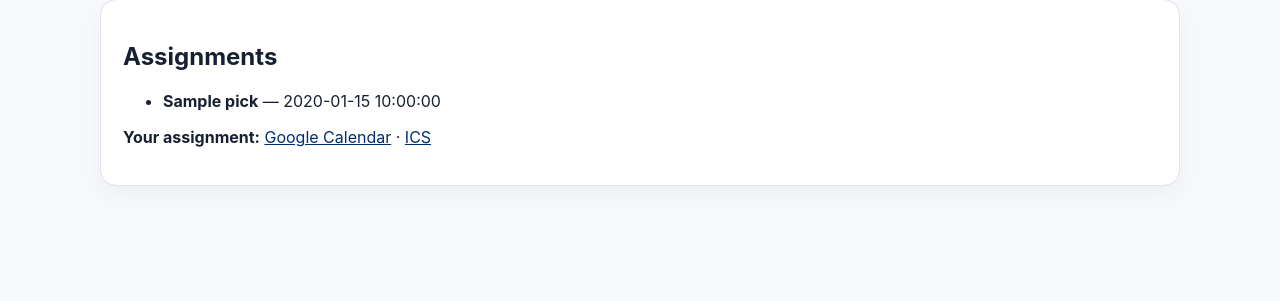
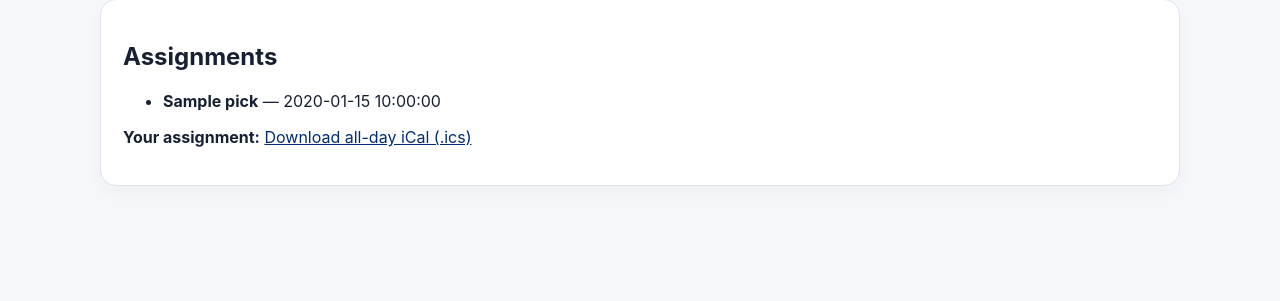
Before and after one commit to penz6/RA-Draft, a Flask app: template templates/session_v2.html in a window 1280 px wide. Shown: the part 421-722 px from the top of the page. Run offline with Flask 3, Linux system fonts and the light colour scheme; the template is opened without the code that fills it: most values are stand-ins (such as "Sample title", 1, 10 or a date in 2020).

Commit message:
Show all-day iCalendar download link

```diff
--- a/templates/session_assignments_v2.html
+++ b/templates/session_assignments_v2.html
@@ -1,6 +1,6 @@
 <section class="card">
 <h2>Assignments</h2>
 <ul>{% for a in picks %}<li><strong>{{ a.name }}</strong> — {{ a.duty_date }}</li>{% else %}<li>No assignments yet.</li>{% endfor %}</ul>
-{% if calendar_google_link %}<p><strong>Your assignment:</strong> <a href="{{ calendar_google_link }}">Google Calendar</a> · <a href="{{ calendar_ics_link }}">ICS</a></p>{% endif %}
+{% if calendar_ics_link %}<p><strong>Your assignment:</strong> <a href="{{ calendar_ics_link }}">Download all-day iCal (.ics)</a></p>{% endif %}
 {% if can_manage %}{% include 'session_hra_controls_v2.html' %}{% endif %}
 </section>
```
